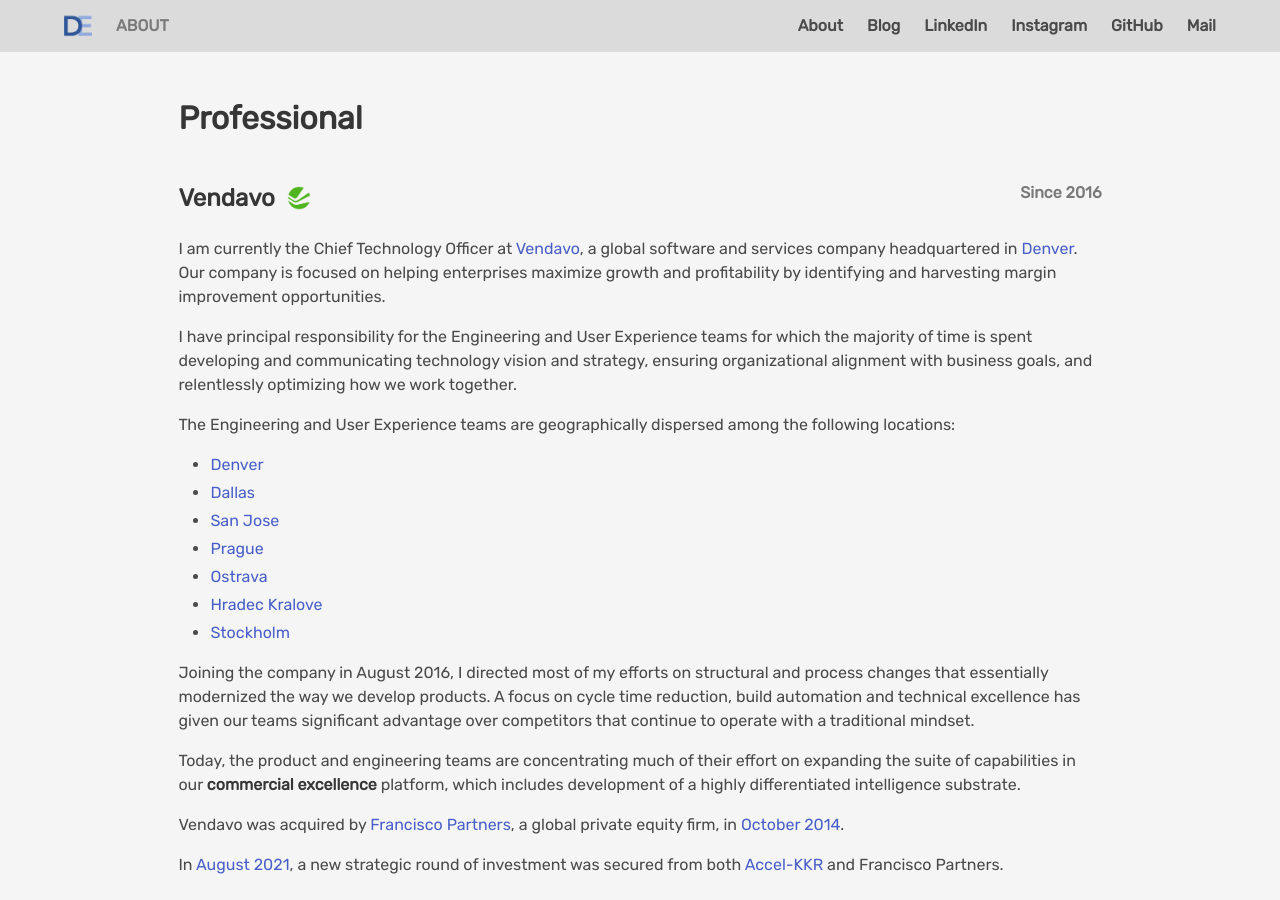
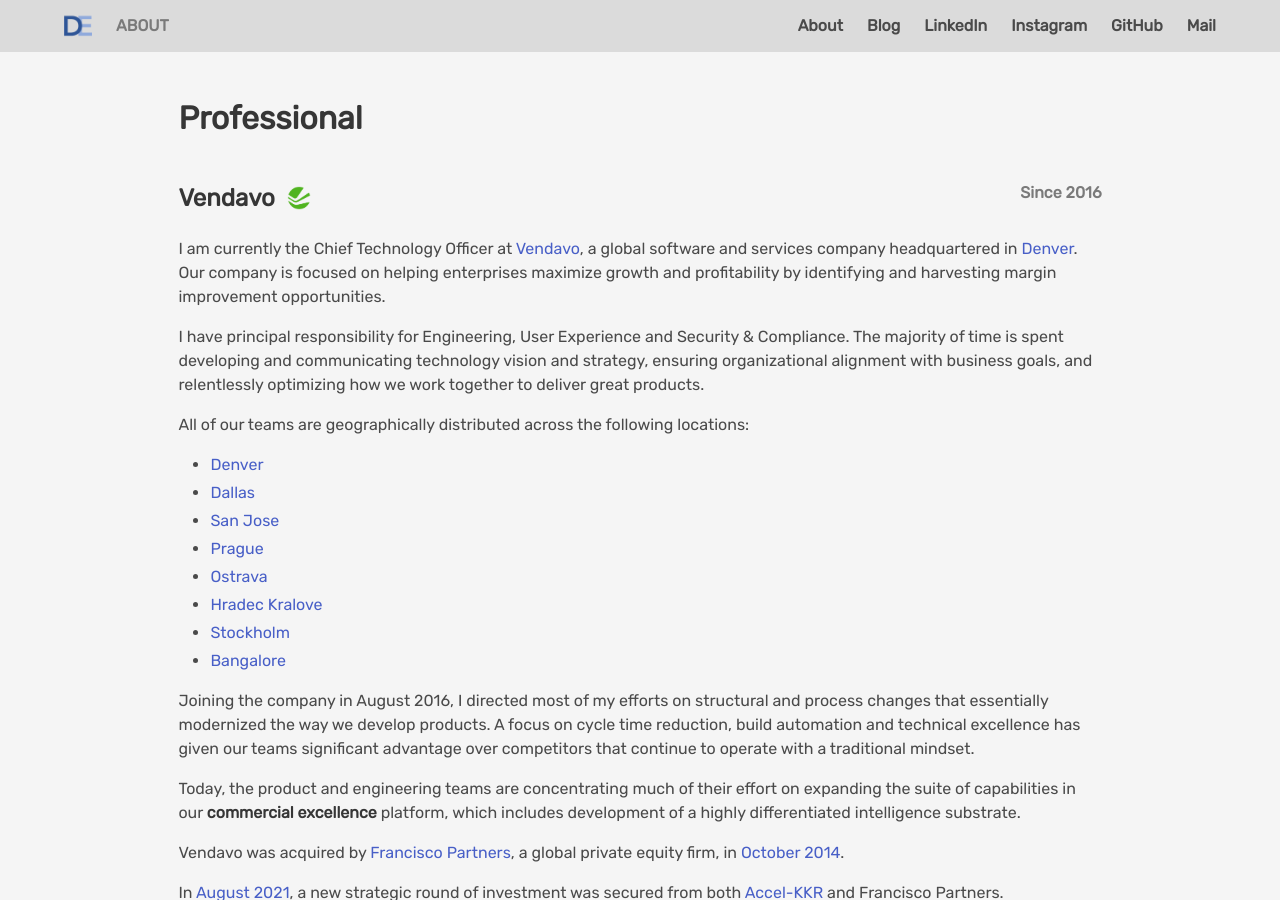
Before and after one commit to davidledwards/davidledwards.github.io, a Jekyll site: the page built from about/index.html, in a window 1280 px wide and 900 px high. Built offline with Jekyll 4.4.1, drawn with Linux system fonts in a browser that asks for light colours; nearby versions of some CDN libraries; comment, search, counter and statistics services are not loaded; some of the changed text lies outside the part shown.

Commit message:
update work profile; update travel locations

```diff
--- a/about/index.html
+++ b/about/index.html
@@ -28,10 +28,10 @@
     I am currently the Chief Technology Officer at <a href="https://www.vendavo.com">Vendavo</a>, a global software and services company headquartered in <a href="https://goo.gl/maps/YhCJhNTBw1S2">Denver</a>. Our company is focused on helping enterprises maximize growth and profitability by identifying and harvesting margin improvement opportunities.
 </p>
 <p>
-    I have principal responsibility for the Engineering and User Experience teams for which the majority of time is spent developing and communicating technology vision and strategy, ensuring organizational alignment with business goals, and relentlessly optimizing how we work together.
+    I have principal responsibility for Engineering, User Experience and Security &amp; Compliance. The majority of time is spent developing and communicating technology vision and strategy, ensuring organizational alignment with business goals, and relentlessly optimizing how we work together to deliver great products.
 </p>
 <p>
-    The Engineering and User Experience teams are geographically dispersed among the following locations:
+    All of our teams are geographically distributed across the following locations:
 </p>
 <ul>
     <li><a href="https://goo.gl/maps/YhCJhNTBw1S2">Denver</a></li>
@@ -41,6 +41,7 @@
     <li><a href="https://goo.gl/maps/L3nMC8Xb6Gy">Ostrava</a></li>
     <li><a href="https://goo.gl/maps/69ya1kAFNcN2">Hradec Kralove</a></li>
     <li><a href="https://goo.gl/maps/ehfkpwVLvTE2">Stockholm</a></li>
+    <li><a href="https://goo.gl/maps/xKNJP9H78ySpBC5W9">Bangalore</a></li>
 </ul>
 <p>
     Joining the company in August 2016, I directed most of my efforts on structural and process changes that essentially modernized the way we develop products. A focus on cycle time reduction, build automation and technical excellence has given our teams significant advantage over competitors that continue to operate with a traditional mindset.
```
Also changed, not shown: other parts of about/index.html (+6 -0 lines).
